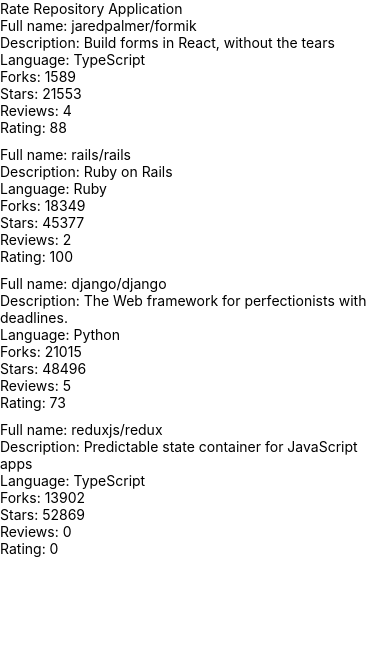
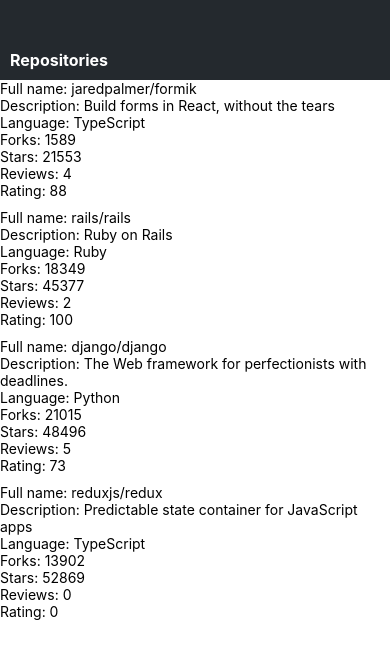
Before and after one commit to SiniCode/rate-repository-app, a React Native app: screen / in a window 390 px wide. Shown: the top 658 px of the page. Built offline with nearby package versions, Linux system fonts and the light colour scheme.

Commit message:
Initialize theme and add app bar

```diff
--- /dev/null
+++ b/src/components/AppBar.jsx
@@ -0,0 +1,29 @@
+import { View, StyleSheet } from 'react-native';
+import Constants from 'expo-constants';
+import theme from '../theme';
+import AppBarTab from './AppBarTab';
+
+const styles = StyleSheet.create({
+	container: {
+		marginTop: Constants.statusBarHeight,
+		padding: 10,
+		height: 80,
+		backgroundColor: theme.colors.appBarBackRound,
+		display: 'flex',
+		alignItems: 'flex-start',
+		justifyContent: 'flex-end',
+	},
+	item: {
+		color: theme.colors.appBarText,
+	},
+});
+
+const AppBar = () => {
+	return (
+		<View style={styles.container}>
+			<AppBarTab text='Repositories' style={styles.item} />
+		</View>
+	);
+};
+
+export default AppBar;
--- /dev/null
+++ b/src/components/AppBarTab.jsx
@@ -0,0 +1,18 @@
+import { Pressable } from 'react-native';
+import Text from './Text';
+
+const AppBarTab = ({ text, style }) => {
+	const handlePress = () => {
+		console.log('App bar tab was pressed');
+	};
+
+	return (
+		<Pressable onPress={handlePress}>
+			<Text fontWeight='bold' fontSize='subheading' style={style}>
+				{text}
+			</Text>
+		</Pressable>
+	);
+};
+
+export default AppBarTab;
--- a/src/components/Main.jsx
+++ b/src/components/Main.jsx
@@ -1,10 +1,9 @@
-import Constants from 'expo-constants';
-import { Text, StyleSheet, View } from 'react-native';
+import { StyleSheet, View } from 'react-native';
+import AppBar from './AppBar';
 import RepositoryList from './RepositoryList';
 
 const styles = StyleSheet.create({
 	container: {
-		marginTop: Constants.statusBarHeight,
 		flexGrow: 1,
 		flexShrink: 1,
 	},
@@ -13,7 +12,7 @@
 const Main = () => {
 	return (
 		<View style={styles.container}>
-			<Text>Rate Repository Application</Text>
+			<AppBar />
 			<RepositoryList />
 		</View>
 	);
--- /dev/null
+++ b/src/components/Text.jsx
@@ -0,0 +1,38 @@
+import { Text as NativeText, StyleSheet } from 'react-native';
+import theme from '../theme';
+
+const styles = StyleSheet.create({
+	text: {
+		color: theme.colors.textPrimary,
+		fontSize: theme.fontSizes.body,
+		fontFamily: theme.fonts.main,
+		fontWeight: theme.fontWeights.normal,
+	},
+	colorTextSecondary: {
+		color: theme.colors.textSecondary,
+	},
+	colorPrimary: {
+		color: theme.colors.primary,
+	},
+	fontSizeSubheading: {
+		fontSize: theme.fontSizes.subheading,
+	},
+	fontWeightBold: {
+		fontWeight: theme.fontWeights.bold,
+	},
+});
+
+const Text = ({ color, fontSize, fontWeight, style, ...props }) => {
+	const textStyle = [
+		styles.text,
+		color === 'textSecondary' && styles.colorTextSecondary,
+		color === 'primary' && styles.colorPrimary,
+		fontSize === 'subheading' && styles.fontSizeSubheading,
+		fontWeight === 'bold' && styles.fontWeightBold,
+		style,
+	];
+
+	return <NativeText style={textStyle} {...props} />;
+};
+
+export default Text;
--- /dev/null
+++ b/src/theme.js
@@ -0,0 +1,22 @@
+const theme = {
+	colors: {
+		textPrimary: '#24292e',
+		textSecondary: '#586069',
+		primary: '#0366d6',
+		appBarBackRound: '#24292e',
+		appBarText: '#FFFFFF',
+	},
+	fontSizes: {
+		body: 14,
+		subheading: 16,
+	},
+	fonts: {
+		main: 'System',
+	},
+	fontWeights: {
+		normal: '400',
+		bold: '700',
+	},
+};
+
+export default theme;
```
